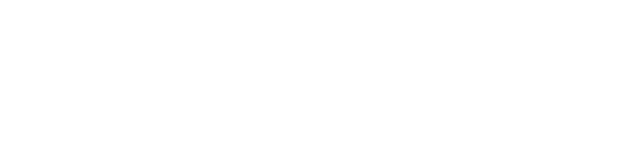
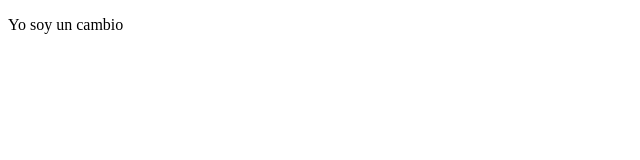
Before and after one commit to Cburton3/primera-entrega-git, a plain HTML site: page index.html in a window 1280 px wide. Shown: the whole page, without its empty margins (0-640 px from the left). Drawn offline with Linux system fonts and the light colour scheme.

Commit message:
modificando rama

```diff
--- a/index.html
+++ b/index.html
@@ -6,6 +6,6 @@
     <title>Document</title>
 </head>
 <body>
-
+    <p>Yo soy un cambio</p>
 </body>
 </html>
```
